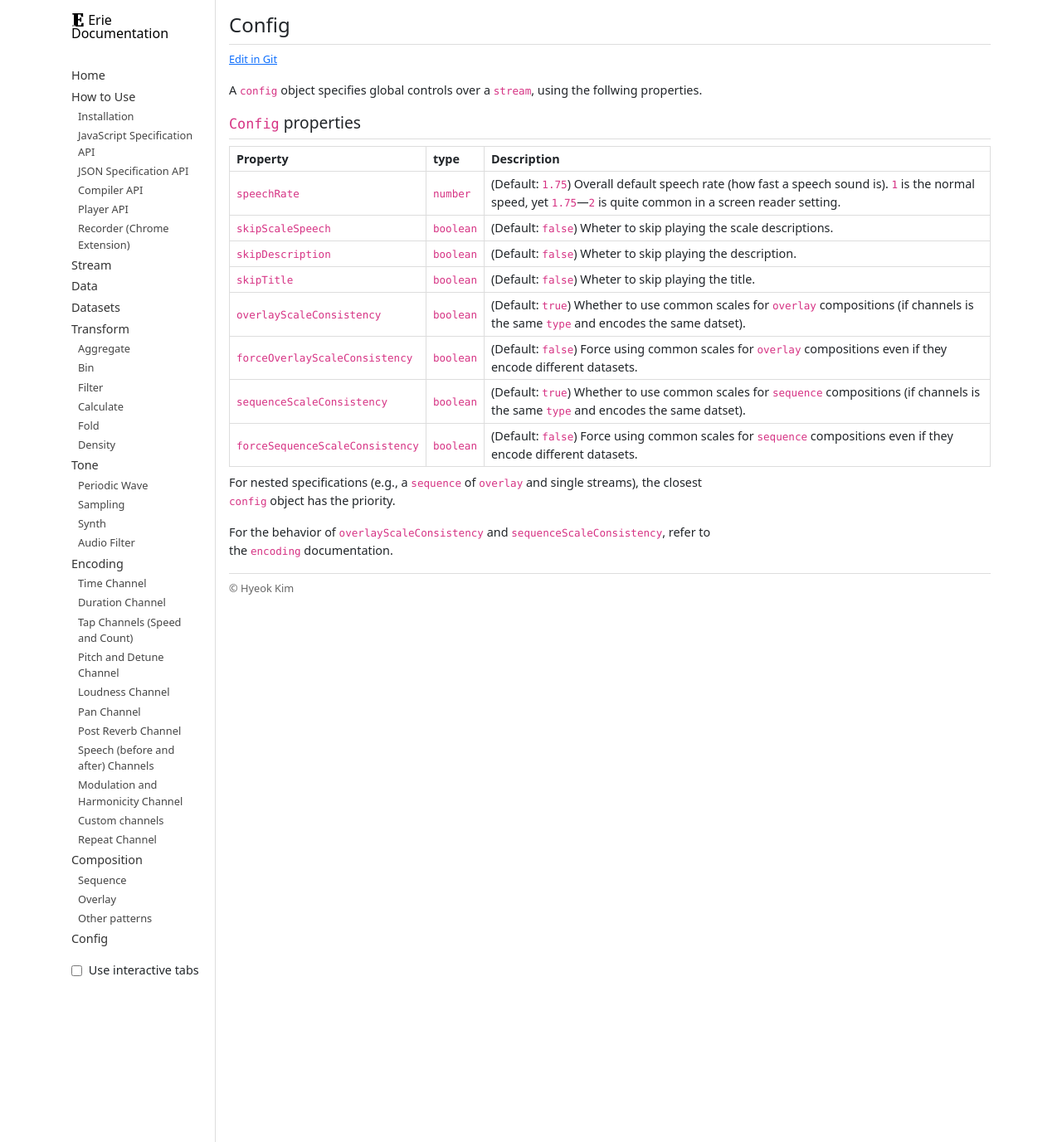
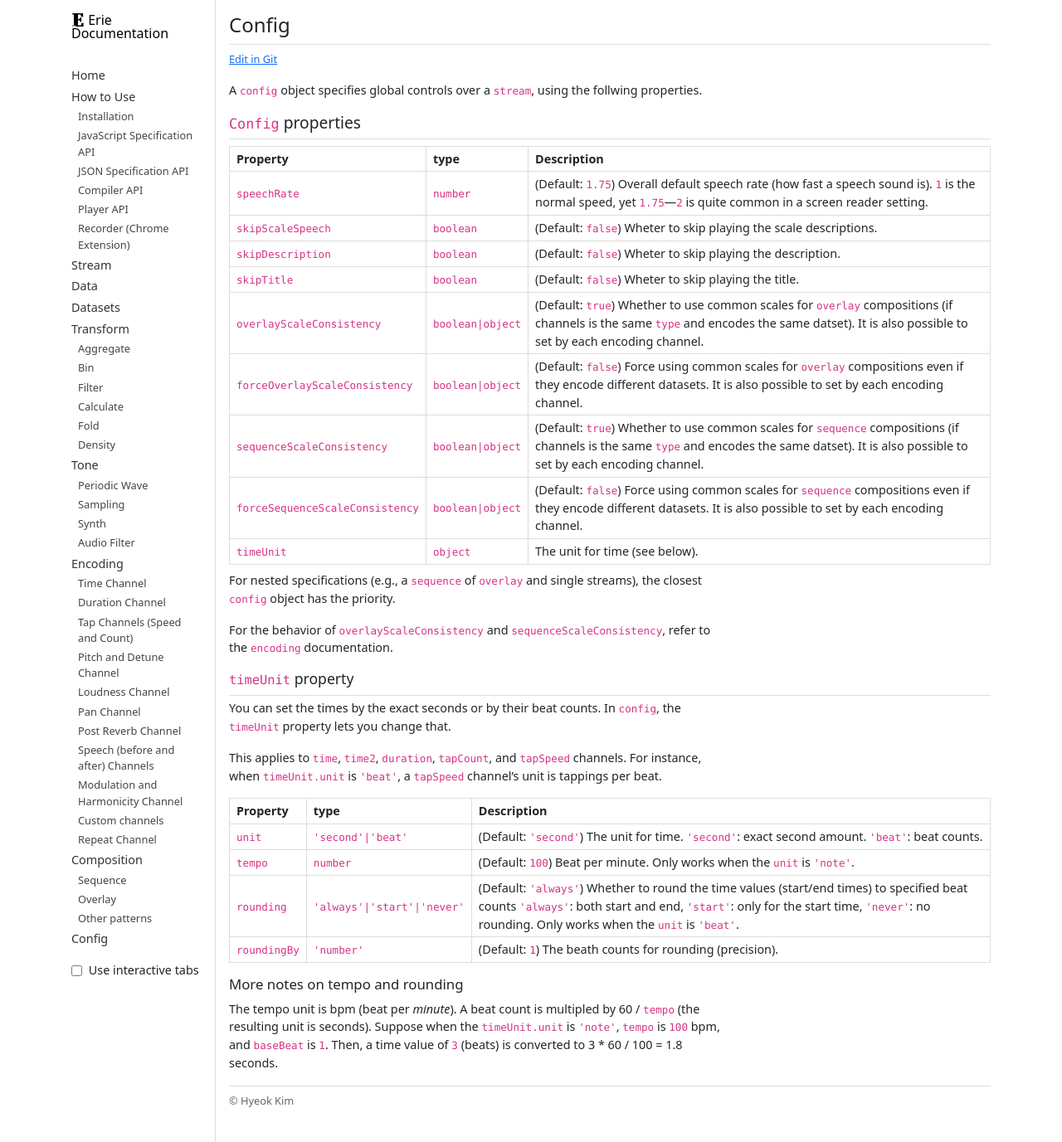
Before and after one commit to see-mike-out/erie-documentation, a Jekyll site: the page built from docs/configuration/config.md, in a window 1280 px wide. Shown: the whole page at 83% size. Built offline with Jekyll 4.4.1, drawn with Linux system fonts in a browser that asks for light colours.

```diff
--- a/docs/configuration/config.md
+++ b/docs/configuration/config.md
@@ -15,13 +15,36 @@ A `config` object specifies global controls over a `stream`, using the follwing
 | `skipScaleSpeech` | `boolean` | (Default: `false`) Wheter to skip playing the scale descriptions. |
 | `skipDescription` | `boolean` | (Default: `false`) Wheter to skip playing the description. |
 | `skipTitle` | `boolean` | (Default: `false`) Wheter to skip playing the title. |
-| `overlayScaleConsistency` | `boolean` | (Default: `true`) Whether to use common scales for `overlay` compositions (if channels is the same `type` and encodes the same datset). |
-| `forceOverlayScaleConsistency` | `boolean` | (Default: `false`) Force using common scales for `overlay` compositions even if they encode different datasets. |
-| `sequenceScaleConsistency` | `boolean` | (Default: `true`) Whether to use common scales for `sequence` compositions (if channels is the same `type` and encodes the same datset). |
-| `forceSequenceScaleConsistency` | `boolean` | (Default: `false`) Force using common scales for `sequence` compositions even if they encode different datasets. |
+| `overlayScaleConsistency` | `boolean|object` | (Default: `true`) Whether to use common scales for `overlay` compositions (if channels is the same `type` and encodes the same datset). It is also possible to set by each encoding channel. |
+| `forceOverlayScaleConsistency` | `boolean|object` | (Default: `false`) Force using common scales for `overlay` compositions even if they encode different datasets. It is also possible to set by each encoding channel. |
+| `sequenceScaleConsistency` | `boolean|object` | (Default: `true`) Whether to use common scales for `sequence` compositions (if channels is the same `type` and encodes the same datset). It is also possible to set by each encoding channel. |
+| `forceSequenceScaleConsistency` | `boolean|object` | (Default: `false`) Force using common scales for `sequence` compositions even if they encode different datasets. It is also possible to set by each encoding channel. |
+| `timeUnit` | `object` | The unit for time (see below). |
 
 For nested specifications (e.g., a `sequence` of `overlay` and single streams),
 the closest `config` object has the priority.
 
 For the behavior of `overlayScaleConsistency` and `sequenceScaleConsistency`,
 refer to the `encoding` documentation.
+
+### `timeUnit` property
+
+You can set the times by the exact seconds or by their beat counts.
+In `config`, the `timeUnit` property lets you change that.
+
+This applies to `time`, `time2`, `duration`, `tapCount`, and `tapSpeed` channels.
+For instance, when `timeUnit.unit` is `'beat'`, a `tapSpeed` channel's unit is tappings per beat.
+
+| Property | type | Description |
+| -------- | ---- | ----------- |
+| `unit` | `'second'|'beat'` | (Default: `'second'`) The unit for time. `'second'`: exact second amount. `'beat'`: beat counts. |
+| `tempo` | `number` | (Default: `100`) Beat per minute. Only works when the `unit` is `'note'`. |
+| `rounding` | `'always'|'start'|'never'` | (Default: `'always'`) Whether to round the time values (start/end times) to specified beat counts `'always'`: both start and end, `'start'`: only for the start time, `'never'`: no rounding. Only works when the `unit` is `'beat'`. |
+| `roundingBy` | `'number'` | (Default: `1`) The beath counts for rounding (precision). |
+
+#### More notes on tempo and rounding
+
+The tempo unit is bpm (beat per *minute*).
+A beat count is multipled by 60 / `tempo` (the resulting unit is seconds).
+Suppose when the `timeUnit.unit` is `'note'`, `tempo` is `100` bpm, and `baseBeat` is `1`.
+Then, a time value of `3` (beats) is converted to 3 * 60 / 100 = 1.8 seconds.
```
Also changed, not shown: docs/tone/filter.md (+19 -0 lines), docs/tone/sampling.md (+5 -3 lines).
